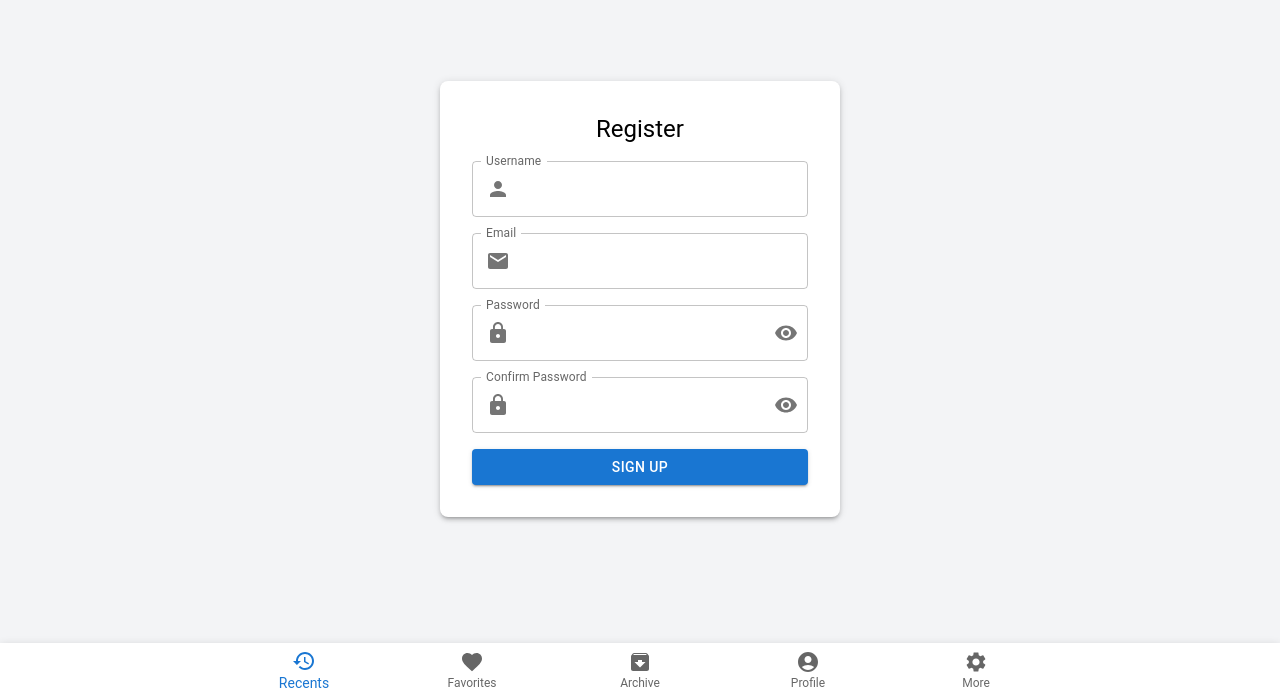
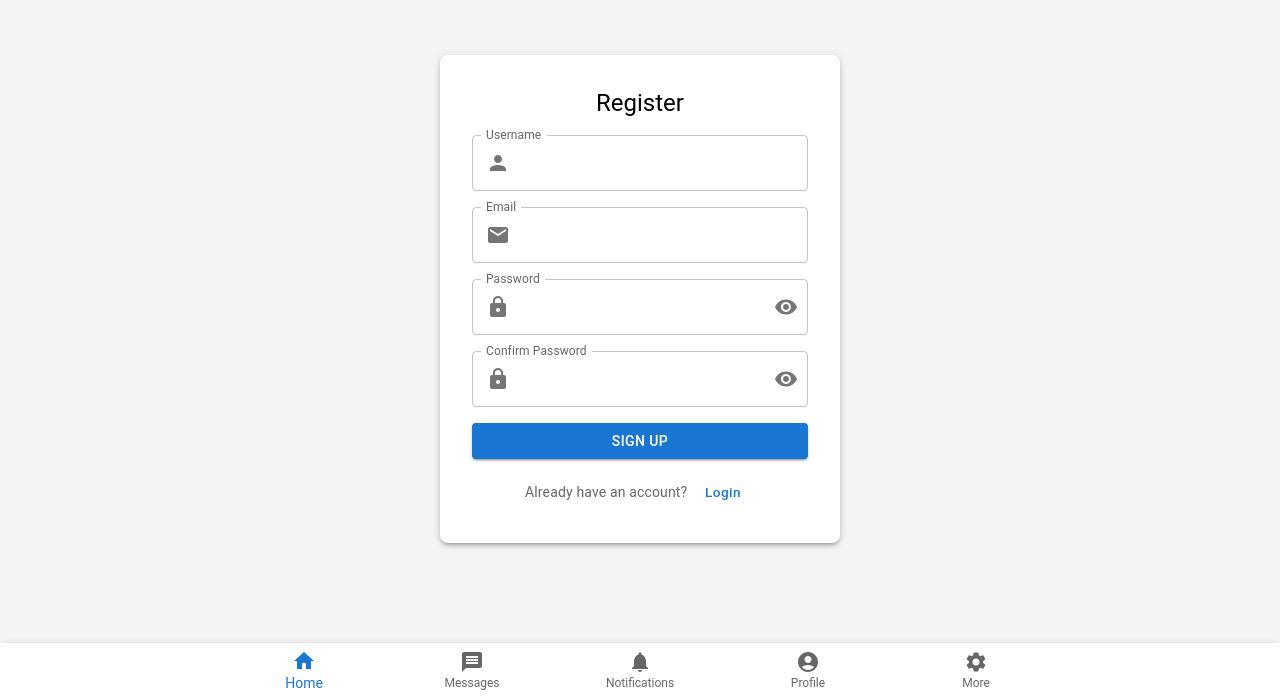
Before and after one commit to simanto848/laravel_social_media_frontend, a React (Vite) app: page /register in a window 1280 px wide. Shown: the part 101-800 px from the top of the page. Built offline with nearby package versions, Linux system fonts and the light colour scheme.

Commit message:
fix navbar and routes

```diff
--- a/src/components/BottomNav.jsx
+++ b/src/components/BottomNav.jsx
@@ -1,4 +1,5 @@
 import React, { useState } from 'react';
+import { useNavigate } from 'react-router-dom';
 import Paper from '@mui/material/Paper';
 import BottomNavigation from '@mui/material/BottomNavigation';
 import BottomNavigationAction from '@mui/material/BottomNavigationAction';
@@ -6,11 +7,11 @@ import Menu from '@mui/material/Menu';
 import MenuItem from '@mui/material/MenuItem';
 
 // Icons
-import RestoreIcon from '@mui/icons-material/Restore';
-import FavoriteIcon from '@mui/icons-material/Favorite';
-import ArchiveIcon from '@mui/icons-material/Archive';
 import AccountCircleIcon from '@mui/icons-material/AccountCircle';
 import SettingsIcon from '@mui/icons-material/Settings';
+import HomeIcon from '@mui/icons-material/Home';
+import MessageIcon from '@mui/icons-material/Message';
+import NotificationsIcon from '@mui/icons-material/Notifications';
 
 // Custom Hook
 import { useSettingsMenu } from '../hooks/useSettingsMenu';
@@ -18,6 +19,12 @@ import { useSettingsMenu } from '../hooks/useSettingsMenu';
 export default function BottomNav() {
   const [value, setValue] = useState(0);
   const { anchorEl, openMenu, closeMenu } = useSettingsMenu();
+  const navigate = useNavigate();
+
+  const handleNavigation = (newValue, path) => {
+    setValue(newValue);
+    navigate(path);
+  };
 
   return (
     <>
@@ -30,9 +37,16 @@ export default function BottomNav() {
           value={value}
           onChange={(event, newValue) => setValue(newValue)}
         >
-          <BottomNavigationAction label="Recents" icon={<RestoreIcon />} />
-          <BottomNavigationAction label="Favorites" icon={<FavoriteIcon />} />
-          <BottomNavigationAction label="Archive" icon={<ArchiveIcon />} />
+          <BottomNavigationAction
+            label="Home"
+            icon={<HomeIcon />}
+            onClick={() => handleNavigation(0, '/')}
+          />
+          <BottomNavigationAction label="Messages" icon={<MessageIcon />} />
+          <BottomNavigationAction
+            label="Notifications"
+            icon={<NotificationsIcon />}
+          />
           <BottomNavigationAction
             label="Profile"
             icon={<AccountCircleIcon />}
--- a/src/pages/Home.jsx
+++ b/src/pages/Home.jsx
@@ -1,7 +1,5 @@
-import React from 'react'
+import React from 'react';
 
 export default function Home() {
-  return (
-    <div>Home</div>
-  )
+  return <div>Home</div>;
 }
--- a/src/pages/Register.jsx
+++ b/src/pages/Register.jsx
@@ -121,6 +121,19 @@ export default function Register() {
           <Button variant="contained" color="primary" type="submit">
             Sign Up
           </Button>
+
+          {/* Login Section */}
+          <Typography variant="body2" color="textSecondary">
+            Already have an account?{' '}
+            <Button
+              color="primary"
+              href="/login"
+              sx={{ textTransform: 'none', fontSize: '0.85rem' }}
+              className="hover:underline"
+            >
+              Login
+            </Button>
+          </Typography>
         </Box>
       </Box>
     </Container>
--- a/src/routes/index.jsx
+++ b/src/routes/index.jsx
@@ -2,12 +2,17 @@ import { Routes, Route } from 'react-router-dom';
 import Register from '../pages/Register';
 import Login from '../pages/Login';
 import NotFound from '../pages/NotFound';
+import Home from '../pages/Home';
 
 export default function AppRoutes() {
   return (
     <Routes>
-      <Route path="/" element={<Login />} />
+      {/* Guest Routes */}
+      <Route path="/login" element={<Login />} />
       <Route path="/register" element={<Register />} />
+      {/* Protected Route */}
+      <Route path="/" element={<Home />} />
+      {/* 404 Not Found */}
       <Route path="*" element={<NotFound />} />
     </Routes>
   );
```
